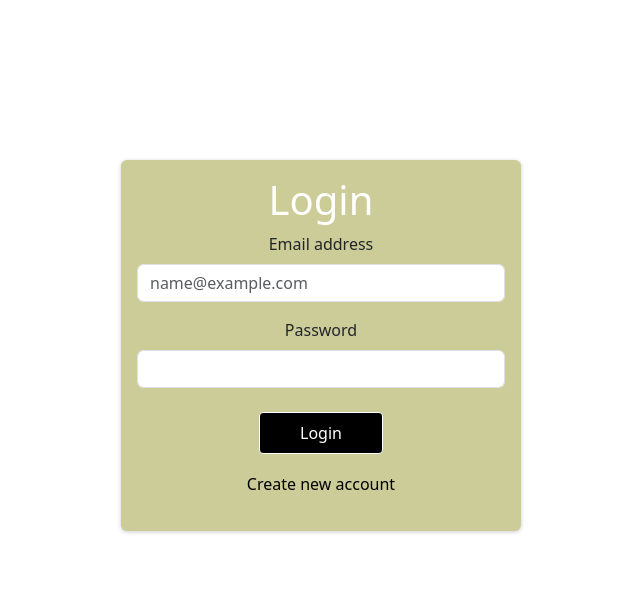
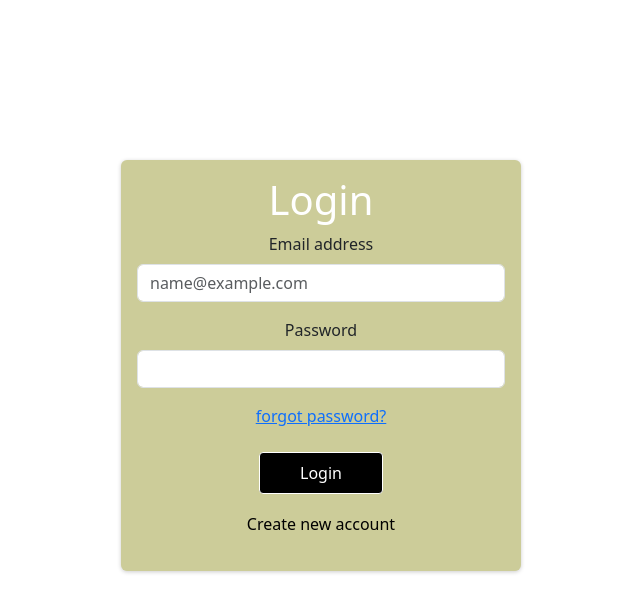
Before and after one commit to PoojaDL/Expense-Tracker-App, a React (Create React App) app: page /Login in a window 1280 px wide. Shown: the top 612 px of the page, without its empty margins (319-959 px from the left). Built offline with nearby package versions, Linux system fonts and the light colour scheme.

Commit message:
Added forgot password workflow

```diff
--- a/src/App.js
+++ b/src/App.js
@@ -7,6 +7,7 @@ import { Redirect } from "react-router-dom/cjs/react-router-dom.min";
 import { useContext } from "react";
 import AuthContext from "./Store/auth-context";
 import Profile from "./Components/ProfilePage/Profile";
+import ForgotPassword from "./Components/Login/ForgotPassword";
 
 function App() {
   const authCtx = useContext(AuthContext);
@@ -28,6 +29,11 @@ function App() {
         <Route path="/Login" exact>
           <Login />
         </Route>
+        {!authCtx.isLoggedIn && (
+          <Route path="/forgotpassword" exact>
+            <ForgotPassword />
+          </Route>
+        )}
         {authCtx.isLoggedIn && (
           <Route path="/Home">
             <Home />
--- /dev/null
+++ b/src/Components/Login/ForgotPassword.js
@@ -0,0 +1,67 @@
+import { Button, Form } from "react-bootstrap";
+import classes from "./Login.module.css";
+import { useRef, Fragment } from "react";
+import { Link } from "react-router-dom/cjs/react-router-dom.min";
+
+const ForgotPassword = () => {
+  const emailInput = useRef();
+
+  const formSubmitHandler = (event) => {
+    event.preventDefault();
+    fetch(
+      "https://identitytoolkit.googleapis.com/v1/accounts:sendOobCode?key=AIzaSyC8wHsJTe8rHFeXPPHA5u0R9NWkWsuix3s",
+      {
+        method: "POST",
+        body: JSON.stringify({
+          email: emailInput.current.value,
+          requestType: "PASSWORD_RESET",
+        }),
+        headers: {
+          "Content-Type": "application/json",
+        },
+      }
+    )
+      .then((res) => {
+        if (res.ok) {
+          return res.json();
+        } else {
+          return res.json().then((data) => {
+            let errorMessage = data.error.status;
+            throw new Error(errorMessage);
+          });
+        }
+      })
+      .then(() => {
+        alert("Check your mail to reset");
+      })
+      .catch((error) => alert(error));
+  };
+
+  return (
+    <Fragment>
+      <div className={classes.auth}>
+        <Form onSubmit={formSubmitHandler} bg="black">
+          <Form.Group
+            className="mb-3"
+            controlId="exampleForm.ControlInput1"
+            aria-required
+          >
+            <Form.Label>Enter the email with which you registered</Form.Label>
+            <Form.Control
+              ref={emailInput}
+              type="email"
+              placeholder="name@example.com"
+            />
+          </Form.Group>
+
+          <Button type="submit">Send Link</Button>
+          <p>
+            Alread a user?<Link to="/Login">Login</Link>
+          </p>
+        </Form>
+      </div>
+    </Fragment>
+  );
+};
+
+export default ForgotPassword;
--- a/src/Components/Login/Login.js
+++ b/src/Components/Login/Login.js
@@ -1,7 +1,7 @@
 import { Fragment, useContext, useRef, useState } from "react";
 import classes from "./Login.module.css";
 import { Form } from "react-bootstrap";
-import { useHistory } from "react-router-dom/cjs/react-router-dom.min";
+import { Link, useHistory } from "react-router-dom/cjs/react-router-dom.min";
 import AuthContext from "../../Store/auth-context";
 
 const Login = () => {
@@ -116,6 +116,7 @@ const Login = () => {
               <Form.Control ref={confPassInput} type="password" />
             </Form.Group>
           )}
+          <Link to="/forgotpassword">forgot password?</Link>
           <div className={classes.actions}>
             {load ? (
               <p style={{ color: "black" }}>Sending request...</p>
```
